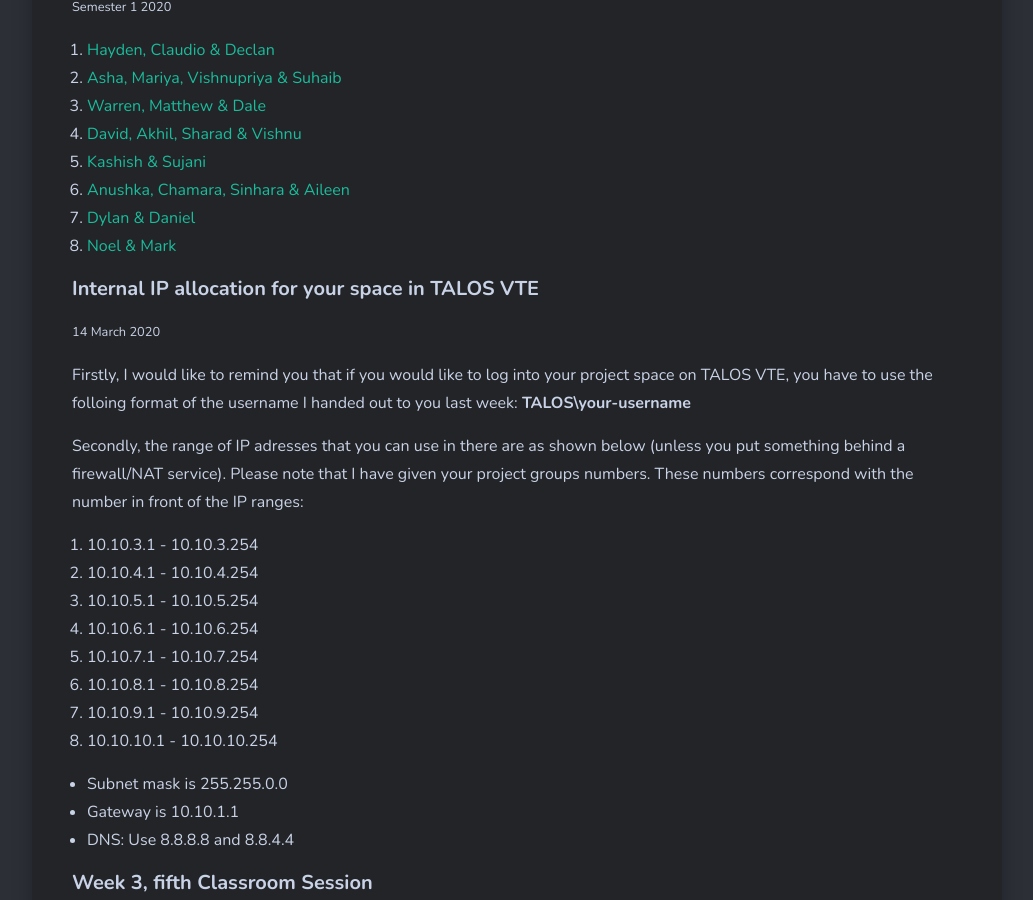
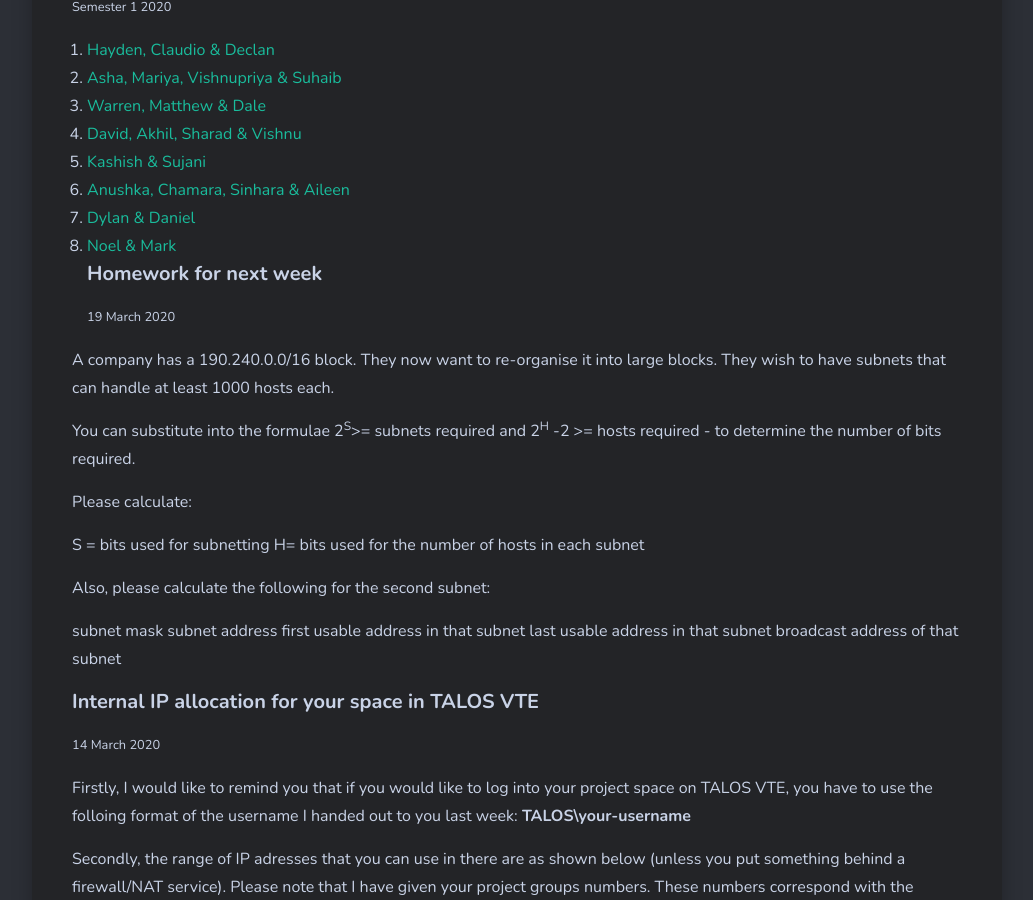
Before and after one commit to larsoliverdam/nmit, a Jekyll site: the page built from _pages/NET603.md, in a window 1280 px wide and 900 px high, scrolled down 919 px. Shown: the whole window, without its empty margins (123-1156 px from the left). Built offline with Jekyll 4.4.1, drawn with Linux system fonts in a browser that asks for light colours; nearby versions of some CDN libraries; comment, search, counter and statistics services are not loaded.

Commit message:
NET603 homework

```diff
--- a/_pages/NET603.md
+++ b/_pages/NET603.md
@@ -16,6 +16,25 @@
 6. [Anushka, Chamara, Sinhara & Aileen](https://geekdevelop.blogspot.com/2020/03/day-1-25th-february-2020-1.html)
 7. [Dylan & Daniel](https://livenmitac-my.sharepoint.com/:o:/g/personal/daniel-waller_live_nmit_ac_nz/EsP1v32lAbRHqnPBeQdbdnYBEg-lK1OygNyShuhrHsBL8w)
 8. [Noel & Mark](https://livenmitac-my.sharepoint.com/:o:/r/personal/kevin-christison_live_nmit_ac_nz/Documents/NET603?d=wd39b81089f51466cb9f83df428ce9343&csf=1&e=oE3qeh)
+#### Homework for next week
+<small>19 March  2020</small>
+
+A company has a 190.240.0.0/16 block. They now want to re-organise it into large blocks. They wish to have subnets that can handle at least 1000 hosts each.
+
+You can substitute into the formulae 2<sup>S</sup>>= subnets required and 2<sup>H</sup> -2 >= hosts required - to determine the number of bits required.
+
+Please calculate:
+
+S = bits used for subnetting
+H= bits used for the number of hosts in each subnet
+
+Also, please calculate the following for the second subnet:
+
+subnet mask
+subnet address
+first usable address in that subnet
+last usable address in that subnet
+broadcast address of that subnet
 
 #### Internal IP allocation for your space in TALOS VTE
 <small>14 March  2020</small>
```
